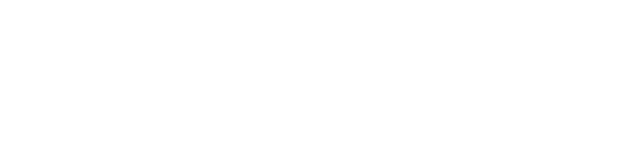
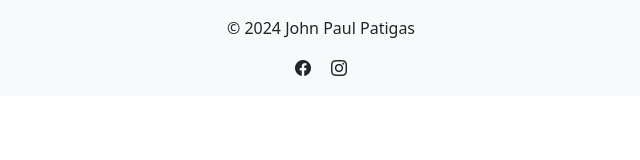
Before and after one commit to johnpaulpatigas/archive, a plain HTML site: page webdev/index.html in a window 1280 px wide. Shown: the whole page, without its empty margins (319-959 px from the left). Drawn offline with nearby package versions, Linux system fonts and the light colour scheme.

Commit message:
Started from the bottom, now we're here

```diff
--- a/webdev/index.html
+++ b/webdev/index.html
@@ -9,6 +9,14 @@
     <link href="https://cdn.jsdelivr.net/npm/bootstrap-icons@1.11.3/font/bootstrap-icons.min.css" rel="stylesheet">
 </head>
 <body>
-
+    <footer class="container-fluid bg-light text-dark py-3">
+        <div class="row">
+            <div class="col text-center">
+                <p>&copy; 2024 John Paul Patigas</p>
+                <a href="https://www.facebook.com/patigasjohnpaul" class="text-dark mx-2"><i class="bi bi-facebook"></i></a>
+                <a href="https://www.instagram.com/jp.patigas" class="text-dark mx-2"><i class="bi bi-instagram"></i></a>
+            </div>
+        </div>
+    </footer>
 </body>
 </html>
```
